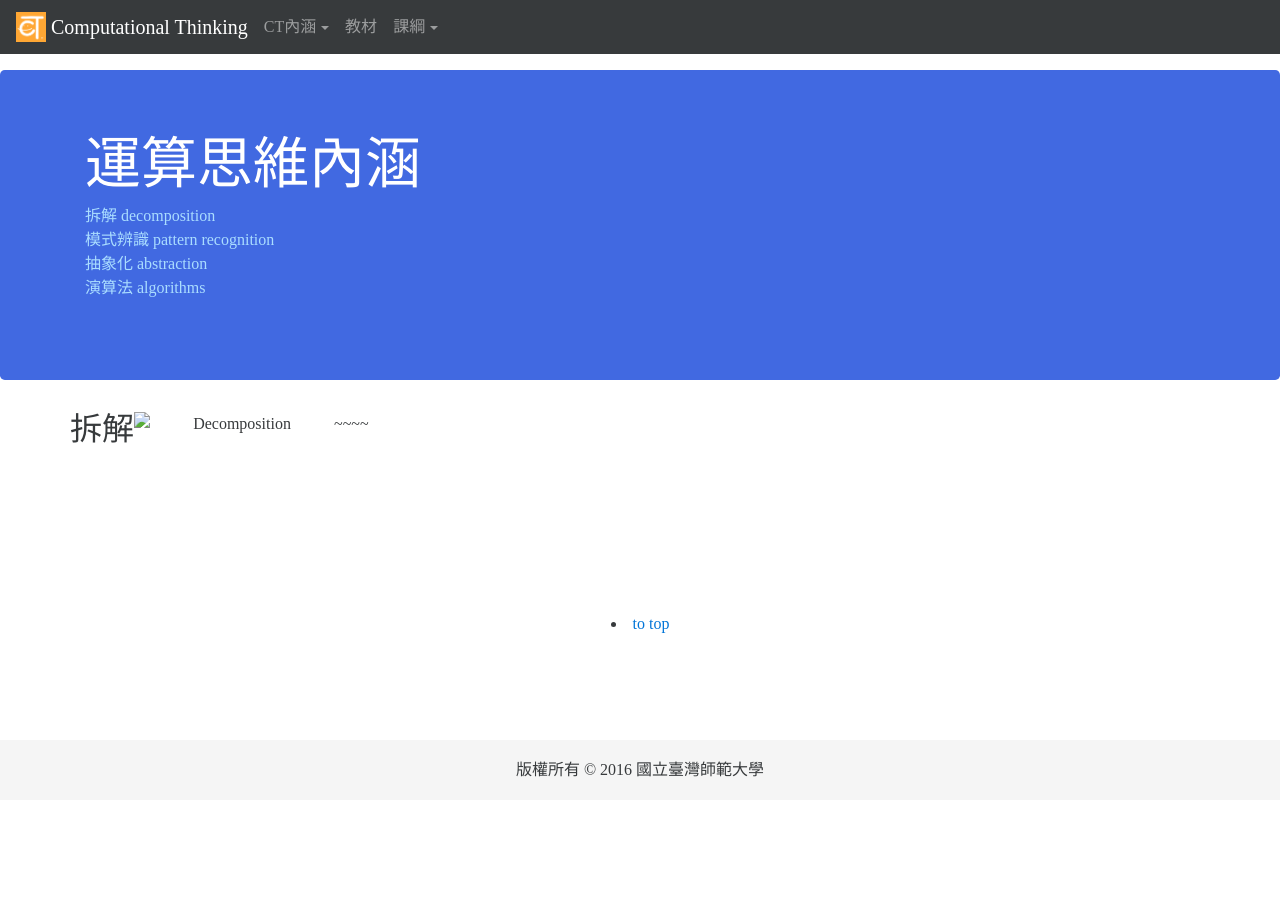
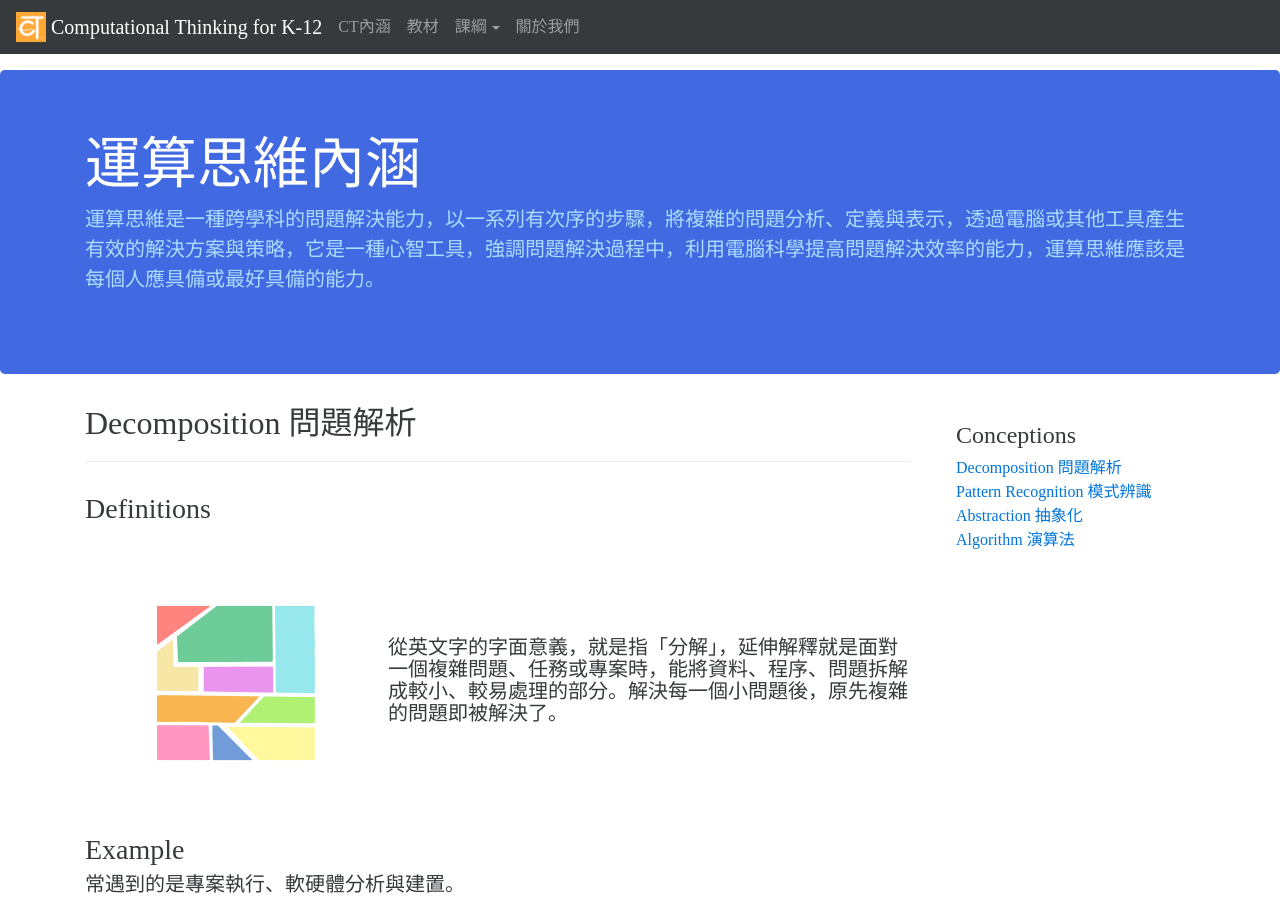
Before and after one commit to bear82228/CTweb, a plain HTML site: page conception.html in a window 1280 px wide. Shown: the top 900 px of the page. Before the commit the page ends 816 px from the top, so only its background shows below. Drawn offline with Linux system fonts and the light colour scheme; a script that the page names is missing.

Commit message:
navbar&內涵

```diff
--- a/conception.html
+++ b/conception.html
@@ -11,7 +11,7 @@
 
 
 
-    <title>CT教材</title>
+    <title>CTforK-12</title>
 
     <!-- Bootstrap core CSS -->
     <link href="./dic/bootstrap.css" rel="stylesheet">
@@ -32,17 +32,11 @@
       <nav class="navbar navbar-fixed-top navbar-dark bg-inverse">
         <a class="navbar-brand" href="index.html">
             <img src="pic/logo.png" width="30" height="30" class="d-inline-block align-top" alt="">
-          Computational Thinking
+          Computational Thinking for K-12
           </a>
           <ul class="nav navbar-nav">
-              <li class="nav-item dropdown">
-                  <a class="nav-link dropdown-toggle" href="#" id="CTelementsNavbarDropdown" data-toggle="dropdown" aria-haspopup="true" aria-expanded="false">CT內涵</a>
-                  <div class="dropdown-menu" aria-labelledby="responsiveNavbarDropdown">
-                      <a class="dropdown-item" href="#D">拆解</a>
-                      <a class="dropdown-item" href="#P">模式辨識</a>
-                      <a class="dropdown-item" href="#Ab">抽象化</a>
-                      <a class="dropdown-item" href="#Al">演算法</a>
-                  </div>
+             <li  class="nav-item">
+                  <a class="nav-link" href="conception.html">CT內涵</a>
               </li>
               <li class="nav-item">
                   <a class="nav-link" href="course.html">教材<span class="sr-only">(current)</span></a>
@@ -55,6 +49,9 @@
                       <a class="dropdown-item" href="#">高中</a>
                   </div>
               </li>
+              <li class="nav-item">
+                  <a class="nav-link" href="about.html">關於我們<span class="sr-only"></span></a>
+              </li>
           </ul>
       </nav>
 
@@ -63,31 +60,45 @@
         <div class="container">
             <h1 class="display-4">運算思維內涵</h1>
             <div style="color:#AADDFF">
-            <p>拆解 decomposition<br>
-                模式辨識 pattern recognition<br>
-                抽象化 abstraction<br>
-                演算法 algorithms<br>
-            </p>
+            <p class="lead">運算思維是一種跨學科的問題解決能力，以一系列有次序的步驟，將複雜的問題分析、定義與表示，透過電腦或其他工具產生有效的解決方案與策略，它是一種心智工具，強調問題解決過程中，利用電腦科學提高問題解決效率的能力，運算思維應該是每個人應具備或最好具備的能力。</p>
             </div>
-            <!-- <p><a class="btn btn-primary btn-lg" href="#" role="button">Learn more &raquo;</a></p>-->
           </div>
         </div>
+      <!--內容-->
+    <div class="container" style="text-align:left;">
+        <div class="row">
+            <!--左邊-->
+            <div class="col-sm-9">
+                <h1 id="D" style="padding-bottom: 1.25rem;margin-bottom: 2rem;border-bottom: .05rem solid #eee;">
+                    Decomposition 問題解析</h1>
+                <h3>Definitions</h3>
+                <table>
+                    <tr>
+                        <td><img src="pic/1.png" alt="Decomposition" width="300" height="300" style="text-align:left"></td>
+                        <td><h5>從英文字的字面意義，就是指「分解」，延伸解釋就是面對一個複雜問題、任務或專案時，能將資料、程序、問題拆解成較小、較易處理的部分。解決每一個小問題後，原先複雜的問題即被解決了。</h5></td>
+                    </tr>
+                </table>
+                <h3>Example</h3>
+                <h5>常遇到的是專案執行、軟硬體分析與建置。</h5>
+                <img src="image/D1.png" class="rounded float-xs-left" alt="D1" width="45%" height="45%">
+                <img src="image/D2.png" class="rounded float-xs-right" alt="D2" width="45%" height="45%">
+            </div>
+            <!--右邊-->
+            <div class="col-sm-3">
+                <div class="sidebar-module">
+                <h4>Conceptions</h4>
+                    <ol class="list-unstyled">
+                        <li><a href="#D">Decomposition 問題解析</a></li>
+                        <li><a href="#">Pattern Recognition 模式辨識</a></li>
+                        <li><a href="#">Abstraction 抽象化</a></li>
+                        <li><a href="#">Algorithm 演算法</a></li>
+                    </ol>
+                </div>
+            </div>
+        </div>
+      <li><a href="#">to top</a></li>
+    </div>
 
-    <div class="container">
-<!--    <hr class="featurette-divider">-->
-        <div class="row">
-            <h1 id="D">拆解</h1>
-
-             <img src="pic/" alt="Decomposition" width="200" height="200">
-              <p>~~~~</p>
-
-
-          </div><!--/row-->
-		<li><a href="#">to top</a></li>
-      <div class="progress">
-		<div class="bar" style="width: 100%;"></div>
-	   </div>
-      </div>
 
 
       <!-- FOOTER -->
--- a/dic/main.css
+++ b/dic/main.css
@@ -7,11 +7,8 @@ html{
   min-height: 100%;
 }
 body {
-  overflow-x: hidden; /* Prevent scroll on narrow devices */
+    overflow-x: hidden; /* Prevent scroll on narrow devices */
     text-align:center;
-    font-family:微軟正黑體;
-}
-body {
   padding-top: 70px;
     margin-bottom: 60px;
   font-family:微軟正黑體;
@@ -79,3 +76,19 @@ footer {
     width: 50%; /* 6 columns */
   }
 }
+
+/* Sidebar modules for boxing content */
+.sidebar-module {
+  padding: 1rem;
+  /*margin: 0 -1rem 1rem;*/
+}
+.sidebar-module-inset {
+  padding: 1rem;
+  background-color: #f5f5f5;
+  border-radius: .25rem;
+}
+.sidebar-module-inset p:last-child,
+.sidebar-module-inset ul:last-child,
+.sidebar-module-inset ol:last-child {
+  margin-bottom: 0;
+}
```
Also changed, not shown: index.html (+3 -9 lines), image/D1.png (added), image/D2.png (added).
